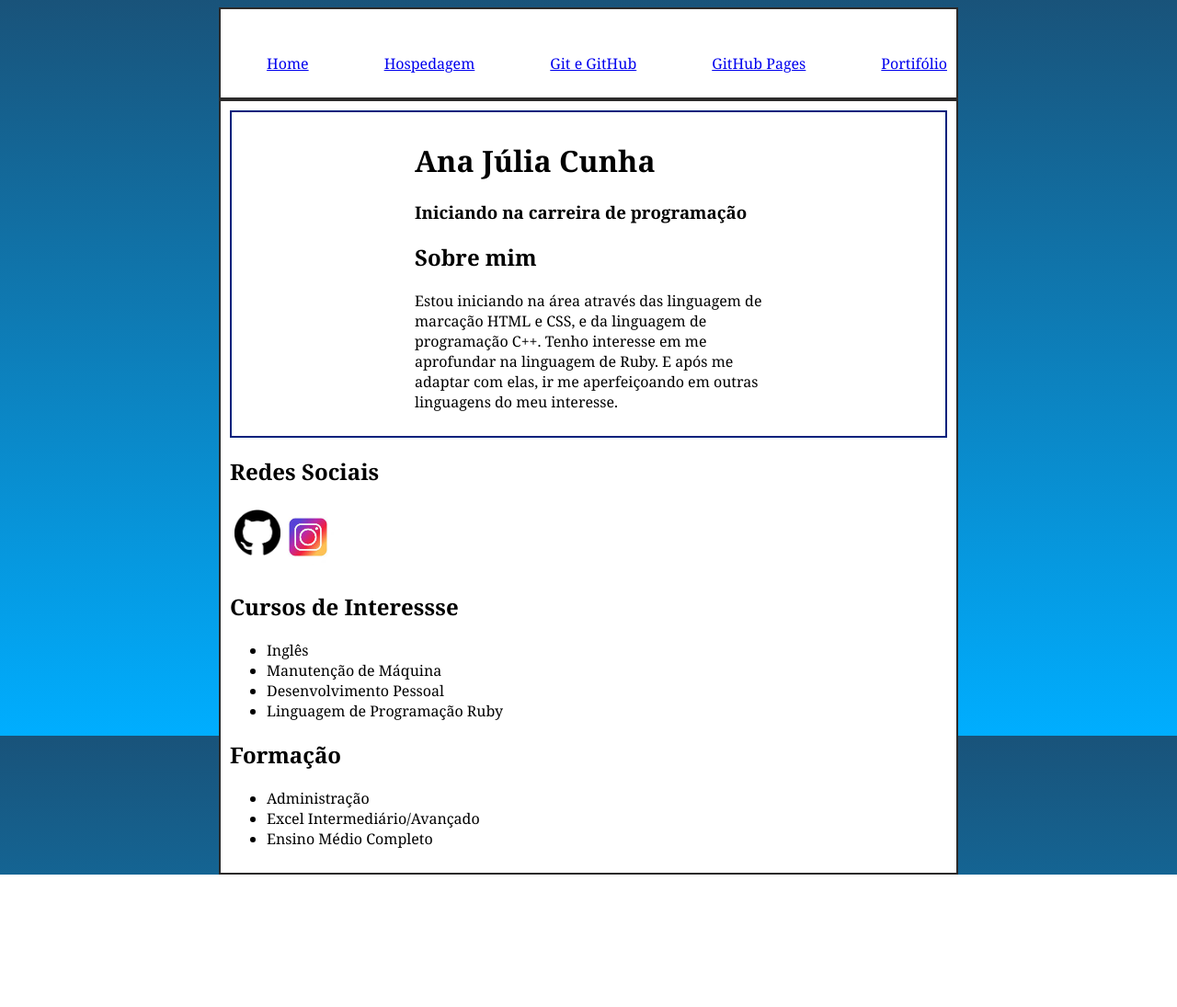
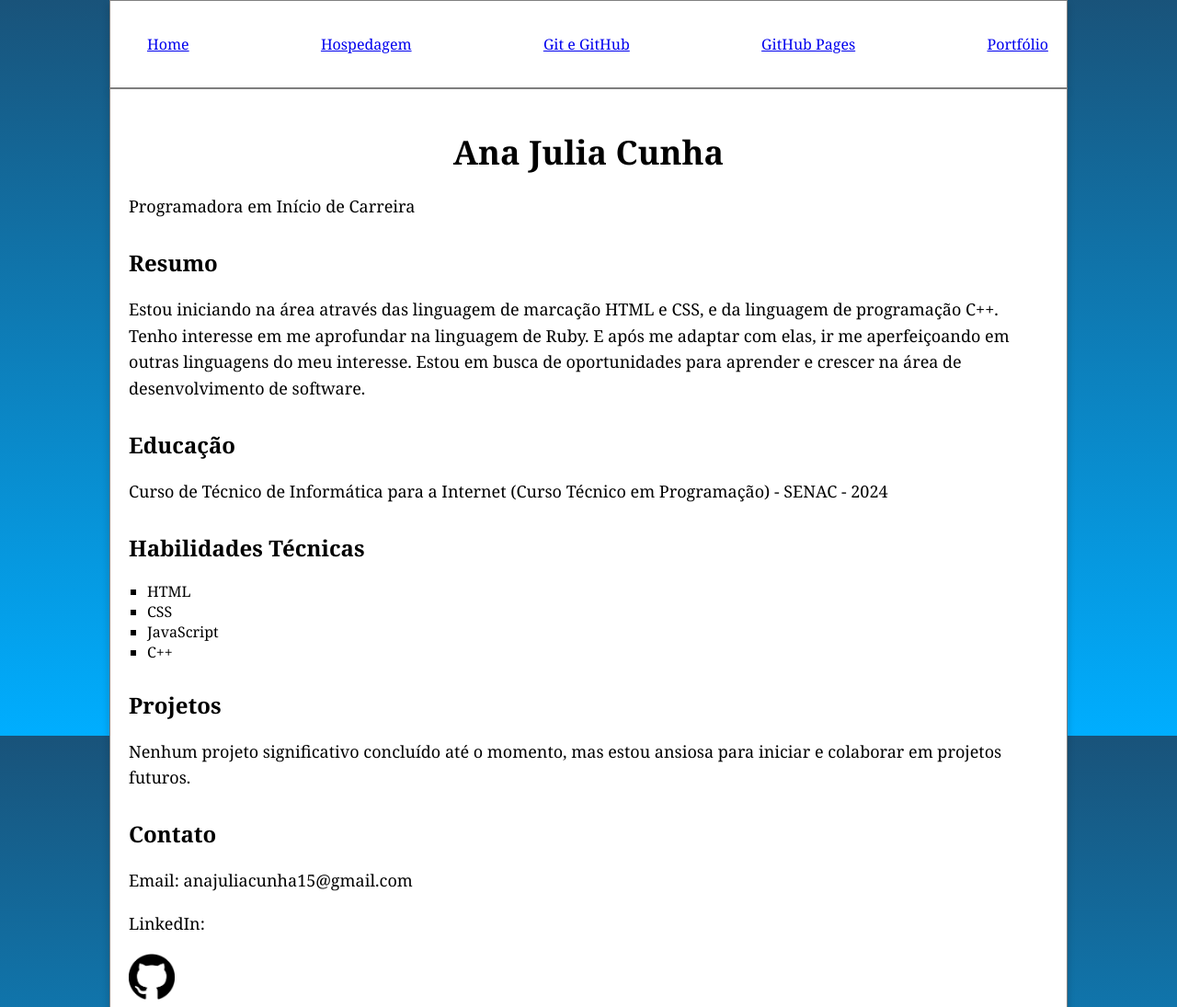
Before and after one commit to AnaJuliaCunha/projeto_web, a plain HTML site: page portifolio.html in a window 1280 px wide. Shown: the top 1095 px of the page at 92% size. Before the commit the page ends 951 px from the top, so only its background shows below. Drawn offline with Linux system fonts and the light colour scheme.

Commit message:
atualização do portifólio e correções

```diff
--- a/assets/CSS/style.css
+++ b/assets/CSS/style.css
@@ -1,13 +1,9 @@
 body {
-  /* Defina o gradiente linear como o fundo do corpo (ou de qualquer outro elemento) */
   background-image: linear-gradient(to bottom, #19537a, #00aeff);
   background-attachment: fixed;
-  /* Defina uma altura para cobrir toda a página */
   height: 100vh;
   color: #000000;
   font-family: Georgia, 'Times New Roman', Times, serif;
-
-
 }
 
 
--- a/assets/CSS/stylePortifolio.css
+++ b/assets/CSS/stylePortifolio.css
@@ -1,43 +1,39 @@
-.borda1 {
-    border-color: rgb(43, 42, 42);
-    border-style: solid;
-    border-width: 2px;
-    padding: 10px;
-
+body {
+    font-family: Arial, sans-serif;
+    margin: 0;
+    padding: 0;
+    background-color: #f4f4f4;
 }
 
-.borda2 {
-    border-color: rgb(0, 33, 124);
-    border-style: solid;
-    border-width: 2px;
-    padding: 10px;
+.container {
+    max-width: 800px;
+    margin: 0 auto;
+    padding: 20px;
+    background-color: #fff;
+    box-shadow: 0 4px 8px rgba(0, 0, 0, 0.2);
 }
 
-body {
-
-    font-family:Cambria, Cochin, Georgia, Times, 'Times New Roman', serif;
+h1 {
+    text-align: center;
+    font-size: 36px;
+    margin-bottom: 20px;
 }
 
-.position {
-    display: flex;
-    justify-content: flex-start;
-    width:500px;
-    list-style-type: none;
-    padding: 5px;
-
+h2 {
+    font-size: 24px;
+    margin-top: 30px;
 }
 
-.container2 {
-    width: 780px;
-    margin: 0 auto;
-    background-color: #fff;
+p {
+    font-size: 18px;
+    line-height: 1.6;
 }
 
-.cabecalho {
-    width: 50%;
+ul {
+    list-style-type: square;
+    padding-left: 20px;
 }
 
-.centralizar {
-    display: flex;
-    justify-content: space-around;
+.section {
+    margin-top: 30px;
 }
--- a/portifolio.html
+++ b/portifolio.html
@@ -1,66 +1,66 @@
 <!DOCTYPE html>
 <html lang="pt-br">
-
 <head>
-    <meta charset="UTF-8" />
-    <meta name="viewport" content="width=device-width, initial-scale=1.0" />
-    <title>Currículo</title>
-    <link rel="stylesheet" href="assets/CSS/stylePortifolio.css" />
-    <link rel="stylesheet" href="assets/CSS/style.css" />
+    <meta charset="UTF-8">
+    <meta name="viewport" content="width=device-width, initial-scale=1.0">
+    <link rel="stylesheet" href="assets/CSS/stylePortifolio.css">
+    <link rel="stylesheet" href="assets/CSS/style.css">
+    <title>Portifolio</title>
 </head>
-
-<body>
-    <header class="container2 borda1">
-        <div class="logotipo"><img src="assets/img/senac.png" alt="" /></div>
+<header>
+    <div class="container">
       <nav>
         <ul class="menu">
           <li><a href="index.html">Home</a></li>
           <li><a href="hospedagem.html">Hospedagem</a></li>
           <li><a href="git.html">Git e GitHub</a></li>
           <li><a href="gitHubPages.html">GitHub Pages</a></li>
-                <li><a href="portifolio.html">Portifólio</a></li>
+          <li><a href="portifolio.html">Portfólio</a></li>
         </ul>
       </nav>
+    </div>
+  </header>
+<body>
+    <div class="container">
+        <header>
+            <h1>Ana Julia Cunha</h1>
+            <p>Programadora em Início de Carreira</p>
         </header>
 
-    <div class="container2 borda1">
-        <div class="borda2 centralizar">
-            <div class="cabecalho">
-                <h1>Ana Júlia Cunha</h1>
-                <h3>Iniciando na carreira de programação</h3>
+        <div class="section">
+            <h2>Resumo</h2>
+            <p> Estou iniciando na área através das linguagem de marcação HTML e CSS, e da linguagem de programação C++. Tenho interesse em me aprofundar na linguagem de Ruby. E após me adaptar com elas, ir me aperfeiçoando em outras linguagens do meu interesse. Estou em busca de oportunidades para aprender e crescer na área de desenvolvimento de software.</p>
+        </div>
 
-                <h2>Sobre mim</h2>
-                <p>Estou iniciando na área através das linguagem de marcação HTML e CSS, e da linguagem de programação
-                    C++. Tenho interesse em me aprofundar na linguagem de Ruby. E após me adaptar com elas, ir me
-                    aperfeiçoando em outras linguagens do meu interesse.</p>
+        <div class="section">
+            <h2>Educação</h2>
+            <p>Curso de Técnico de Informática para a Internet (Curso Técnico em Programação) - SENAC - 2024</p>
         </div>
-        </div>
-        <h2>Redes Sociais</h2>
-        <div>
-            <ul class="position">
-                <a href="https://github.com/AnaJuliaCunha" target="_blank"><img
-                        src="assets/img/imgPortifolio/download.png" alt="GitHub" width="50" height="50"></a>
-                <a href="https://instagram.com/ana_julia_cunha_?igshid=MzNlNGNkZWQ4Mg==" target="_blank"><img
-                        src="assets/img/imgPortifolio/insta.jpg" alt="Instagram" width="60" height="60"></a>
+
+        <div class="section">
+            <h2>Habilidades Técnicas</h2>
+            <ul>
+                <li>HTML</li>
+                <li>CSS</li>
+                <li>JavaScript</li>
+                <li>C++</li>
             </ul>
         </div>
 
+        <div class="section">
+            <h2>Projetos</h2>
+            <p>Nenhum projeto significativo concluído até o momento, mas estou ansiosa para iniciar e colaborar em projetos futuros.</p>
+        </div>
 
-        <h2>Cursos de Interessse</h2>
-        <Ul>
-            <li>Inglês </li>
-            <li>Manutenção de Máquina</li>
-            <li>Desenvolvimento Pessoal</li>
-            <li>Linguagem de Programação Ruby</li>
-        </Ul>
+        <div class="section">
 
-        <h2>Formação</h2>
-        <Ul>
-            <li>Administração</li>
-            <li>Excel Intermediário/Avançado</li>
-            <li>Ensino Médio Completo</li>
-        </Ul>
+            <h2>Contato</h2>
+            <p>Email: anajuliacunha15@gmail.com</p>
+            <p>LinkedIn:</p>
+            <a href="https://github.com/AnaJuliaCunha" target="_blank"><img src="assets/img/imgPortifolio/download.png" alt="GitHub" width="50" height="50"></a>
+            <p>GitHub:</p>
+            <a href="https://instagram.com/ana_julia_cunha_?igshid=MzNlNGNkZWQ4Mg==" target="_blank"><img src="assets/img/imgPortifolio/insta.jpg" alt="Instagram" width="60" height="60"></a>
+        </div>
     </div>
 </body>
-
 </html>
```
Also changed, not shown: git.html (+1 -1 lines), gitHubPages.html (+2 -2 lines), hospedagem.html (+1 -1 lines). Lines whose indentation alone changed are shown as unchanged.
